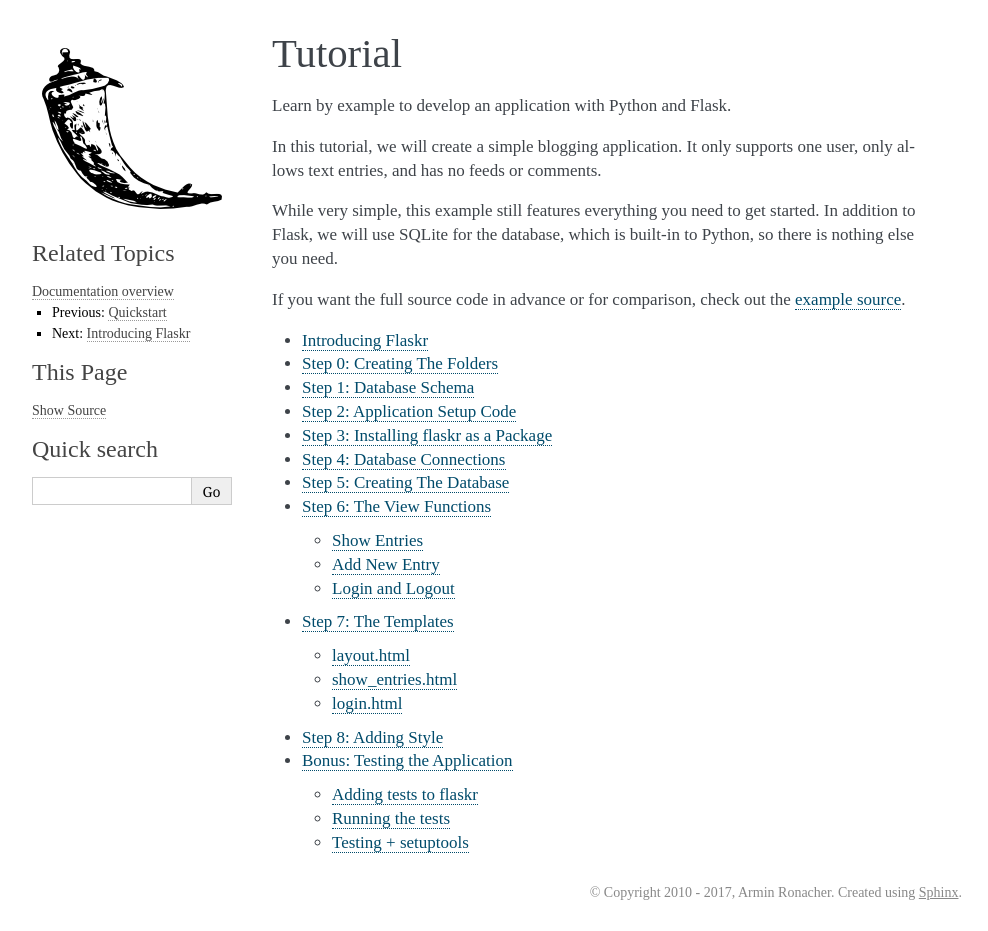
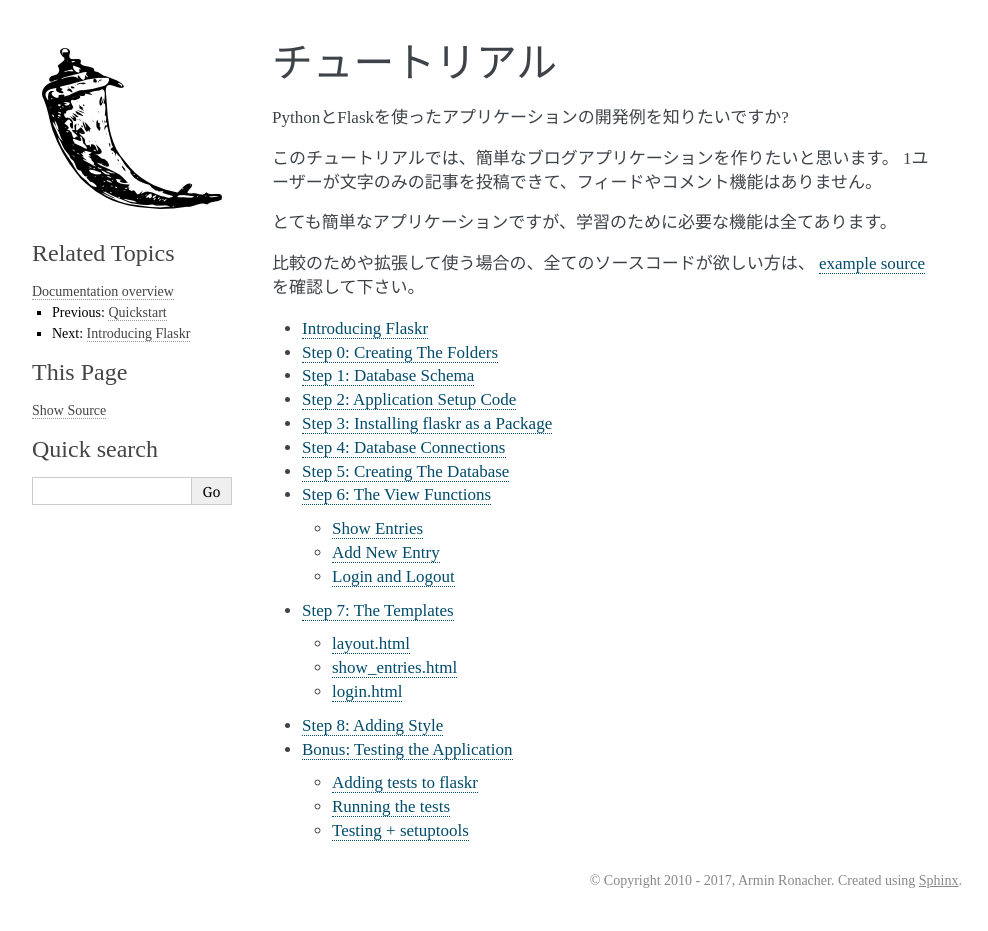
Before and after one commit to tokuda109/flask-docs-ja, a Sphinx documentation site: the page built from docs/tutorial/index.rst, in a window 1280 px wide. Shown: the whole page, without its empty margins (148-1136 px from the left). Built offline with Sphinx 7.4.7, drawn with Linux system fonts in a browser that asks for light colours.

Commit message:
チュートリアルの章のトップページだけ翻訳を移植してきた

```diff
--- a/docs/tutorial/index.rst
+++ b/docs/tutorial/index.rst
@@ -1,19 +1,31 @@
 .. _tutorial:
 
-Tutorial
-========
+.. Tutorial
+   ========
 
-Learn by example to develop an application with Python and Flask.
+チュートリアル
+================
 
-In this tutorial, we will create a simple blogging application. It only
-supports one user, only allows text entries, and has no feeds or comments.
+.. Learn by example to develop an application with Python and Flask.
 
-While very simple, this example still features everything you need to get
-started. In addition to Flask, we will use SQLite for the database, which is
-built-in to Python, so there is nothing else you need.
+PythonとFlaskを使ったアプリケーションの開発例を知りたいですか?
 
-If you want the full source code in advance or for comparison, check out
-the `example source`_.
+.. In this tutorial, we will create a simple blogging application. It only
+   supports one user, only allows text entries, and has no feeds or comments.
+
+このチュートリアルでは、簡単なブログアプリケーションを作りたいと思います。
+1ユーザーが文字のみの記事を投稿できて、フィードやコメント機能はありません。
+
+.. While very simple, this example still features everything you need to get
+   started. In addition to Flask, we will use SQLite for the database, which is
+   built-in to Python, so there is nothing else you need.
+
+とても簡単なアプリケーションですが、学習のために必要な機能は全てあります。
+
+.. If you want the full source code in advance or for comparison, check out
+   the `example source`_.
+
+比較のためや拡張して使う場合の、全てのソースコードが欲しい方は、 `example source`_ を確認して下さい。
 
 .. _example source: https://github.com/pallets/flask/tree/master/examples/flaskr/
 
```
